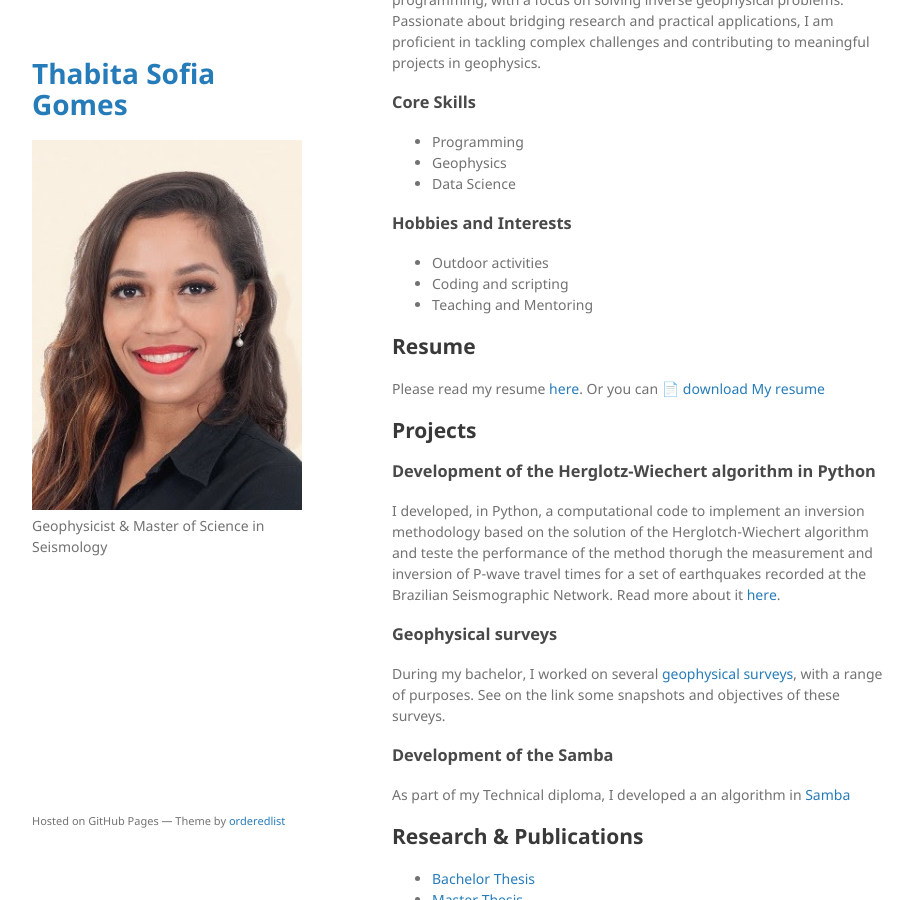
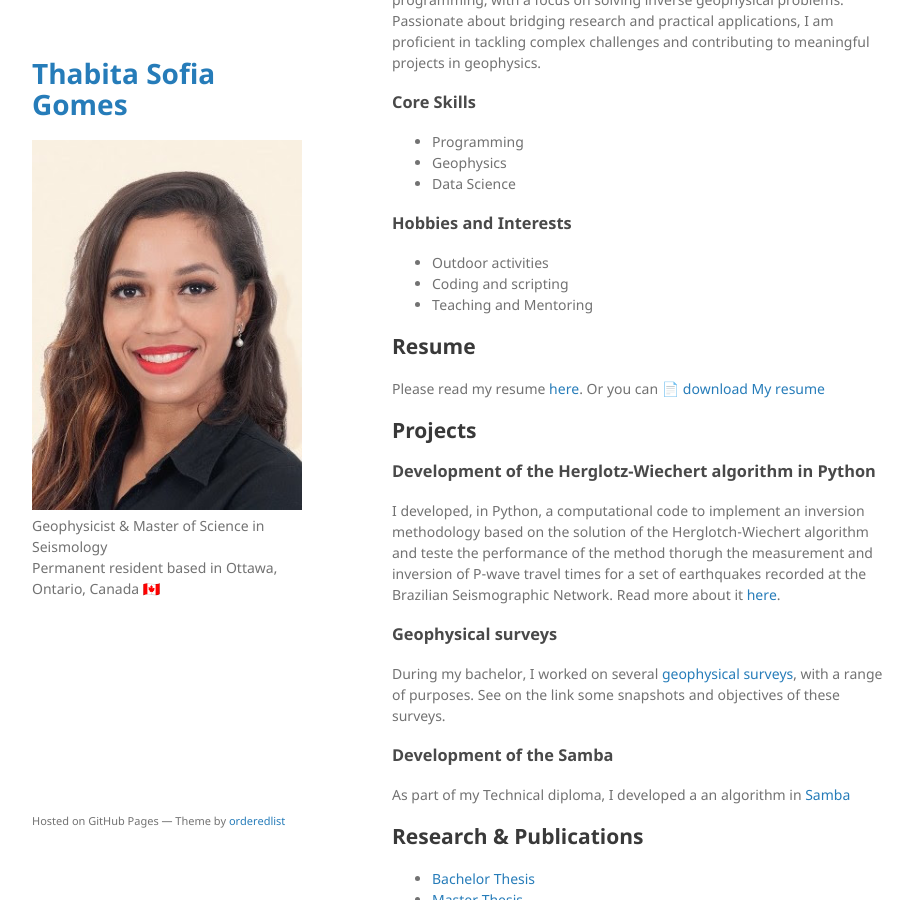
Before and after one commit to ThabitaSofia/thabitagomes, a Jekyll site: the page built from index.md, in a window 1280 px wide and 900 px high, scrolled down 302 px. Shown: the whole window, without its empty margins (178-1091 px from the left). Built offline with Jekyll 4.4.1, drawn with Linux system fonts in a browser that asks for light colours; our own code applies the rules of GitHub Pages for plain Markdown files.

Commit message:
few more changes

```diff
--- a/_config.yml
+++ b/_config.yml
@@ -1,6 +1,6 @@
 title: Thabita Sofia Gomes
 logo: /assets/img/profile.jpeg
-description: Geophysicist & Master of Science in Seismology
+description: Geophysicist & Master of Science in Seismology <br> Permanent resident based in Ottawa, Ontario, Canada 🇨🇦
 show_downloads: false
 google_analytics:
 github:
```
Also changed, not shown: 1 other file.
